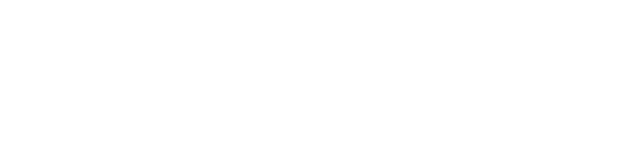
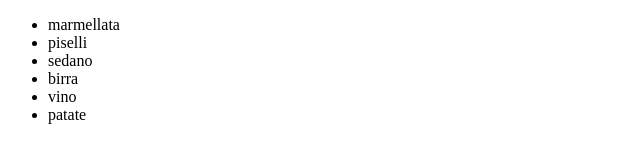
Before and after one commit to massimilianosabatino/js-lista-spesa, a plain HTML site: page index.html in a window 1280 px wide. Shown: the whole page, without its empty margins (0-640 px from the left). Drawn offline with Linux system fonts and the light colour scheme.

Commit message:
insert list item from js

```diff
--- a/index.html
+++ b/index.html
@@ -8,7 +8,7 @@
 </head>
 <body>
     <div class="container">
-        <ul id="lista"></ul>
+        <ul id="list"></ul>
     </div>
     <script src="js/main.js"></script>
 </body>
--- a/js/main.js
+++ b/js/main.js
@@ -10,15 +10,14 @@ const listaSpesa = [
     'patate'
 ]
 
+const ul = document.getElementById('list');
 //Inizializzo una variabile indice
 let index = 0;
 
 //Ciclo per estrarre dati da array
 while (index < listaSpesa.length) {
-    console.log(index);
-    console.log(listaSpesa[index]);
+    const li = document.createElement('li');
+    li.innerHTML = listaSpesa[index];
+    ul.append(li);
     index ++;
 }
-
-//Aggiungo all'HTML l'elemento estratto nella lista
-//Incremento di 1 la variabile indice
```
